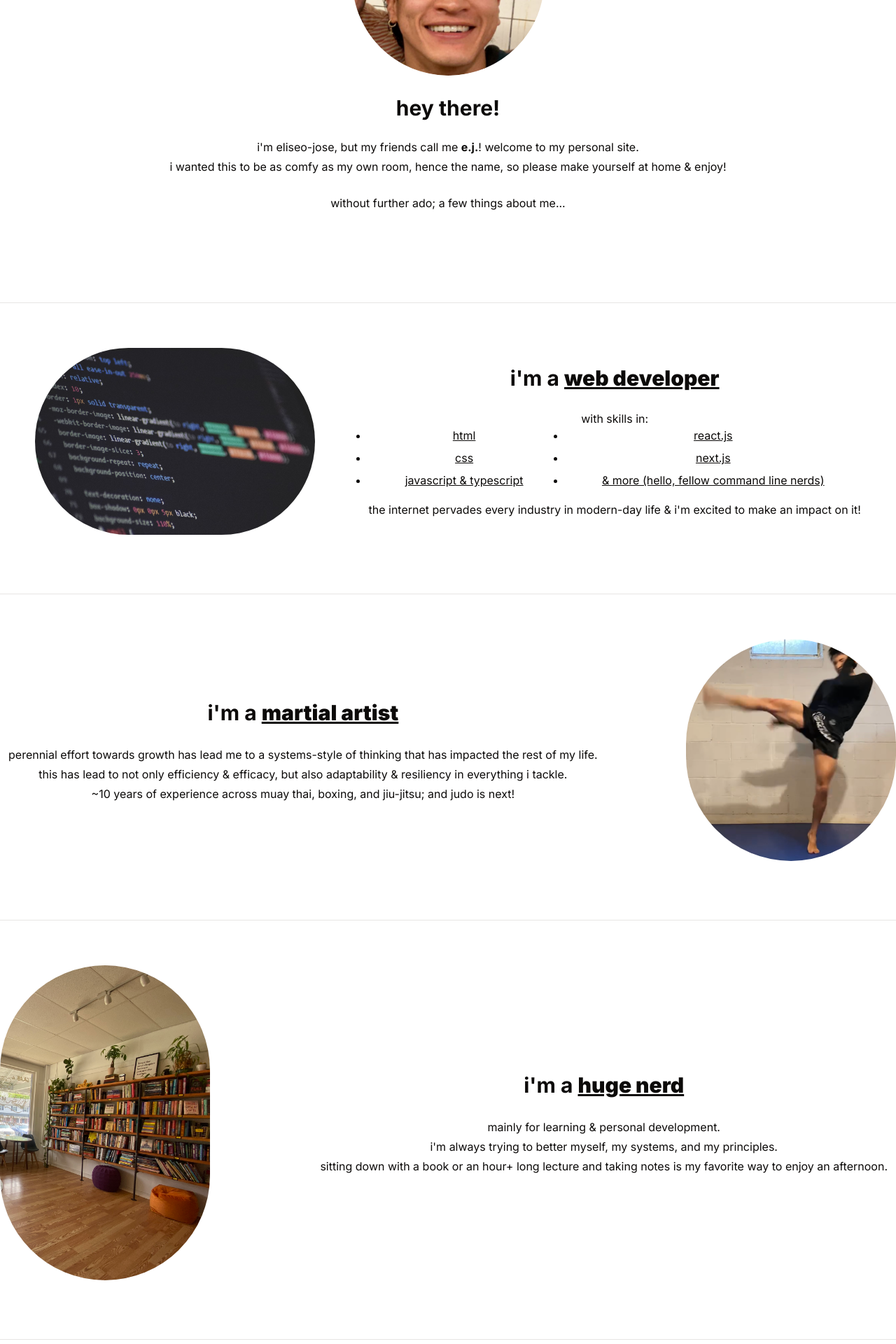
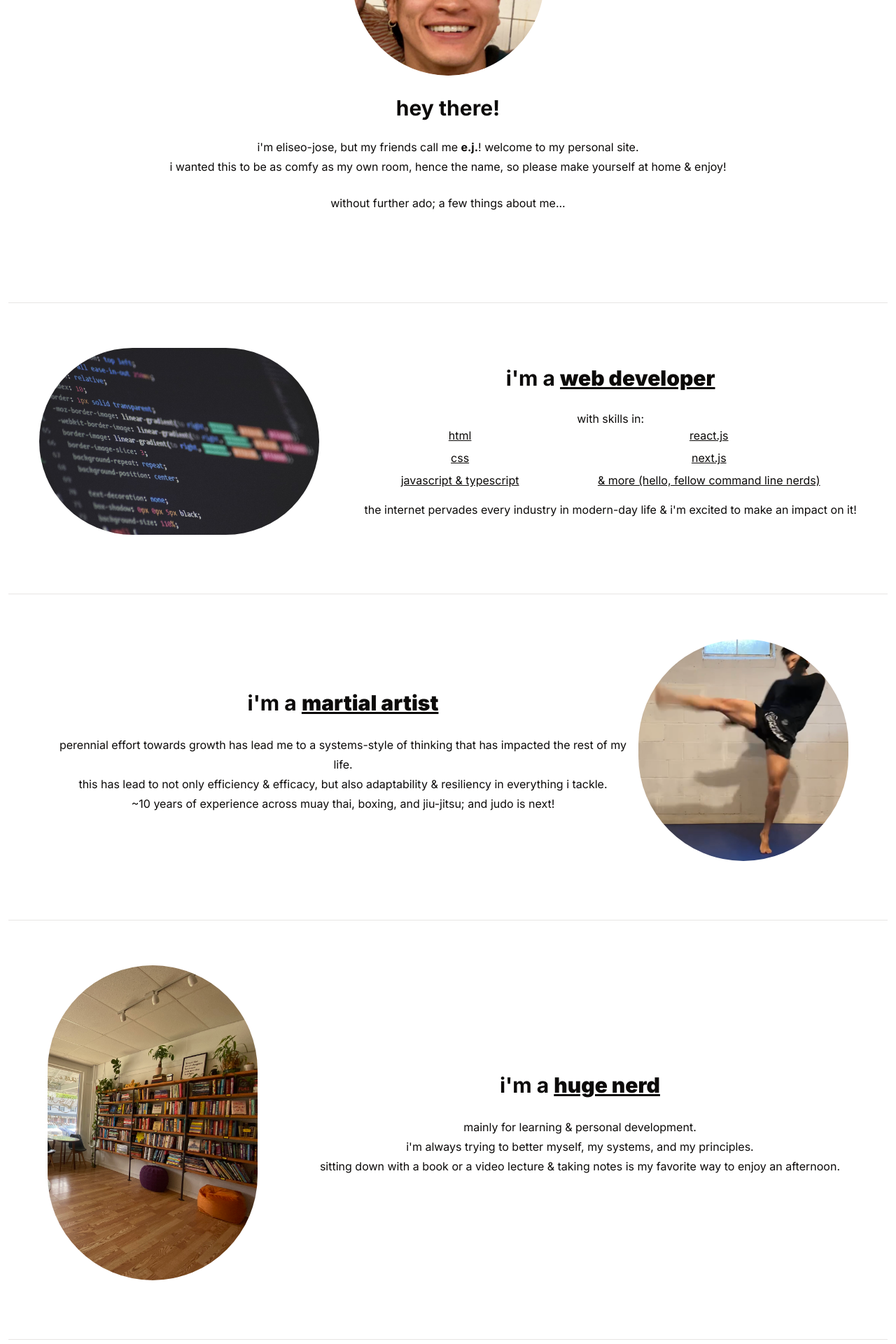
Before and after one commit to ejperez37/personal-site, a Next.js app: page / in a window 1280 px wide. Shown: the part 320-2240 px from the top of the page at 70% size. Built offline with nearby package versions, Linux system fonts and the light colour scheme.

Commit message:
Set up links between pages, move theme toggle from home page to header component

```diff
--- a/package.json
+++ b/package.json
@@ -14,6 +14,7 @@
     "@radix-ui/react-icons": "^1.3.0",
     "@radix-ui/react-separator": "^1.0.3",
     "@radix-ui/react-slot": "^1.0.2",
+    "@radix-ui/react-tooltip": "^1.0.6",
     "@types/node": "20.6.0",
     "@types/react": "18.2.21",
     "@types/react-dom": "18.2.7",
--- /dev/null
+++ b/src/app/blog/page.tsx
@@ -0,0 +1,10 @@
+"use client"
+
+import { useTheme } from "next-themes"
+
+export default function Page() {
+    const {theme, setTheme } = useTheme();
+    return (
+        <p>whaddup</p>
+    )
+  }
--- a/src/app/layout.tsx
+++ b/src/app/layout.tsx
@@ -3,6 +3,7 @@ import './globals.css'
 import type { Metadata } from 'next'
 import { Inter } from 'next/font/google'
 import Header from '@/components/Header'
+import Footer from '@/components/Footer'
 
 const inter = Inter({ subsets: ['latin'] })
 
@@ -22,6 +23,7 @@ export default function RootLayout({
         <ThemeProvider attribute="class" defaultTheme="system" enableSystem>
         <Header />
           {children}
+        <Footer/>
         </ThemeProvider>
       </body>
     </html>
--- a/src/app/page.tsx
+++ b/src/app/page.tsx
@@ -2,25 +2,13 @@
 
 import Container from "@/components/ui/container"
 import Image from "next/image"
-import Footer from "@/components/Footer"
 import { Separator } from "@/components/ui/separator"
-import { Button } from "@/components/ui/button"
-import { Sun, Moon } from "lucide-react"
-import { useTheme } from "next-themes"
+import { Tooltip, TooltipContent, TooltipProvider, TooltipTrigger } from "@/components/ui/tooltip"
 
 export default function Home() {
-  const {theme, setTheme } = useTheme();
   return (
     <>
         <Container>
-          <div className="flex justify-center">
-            <Button variant="ghost" size="icon" aria-label="Toggle Theme"
-                    className="mt-7" onClick={() => setTheme(theme === "dark" ? "light" : "dark")}>
-                        <Sun className="h-6 w-6 rotate-0 scale-100 transition-all dark:-rotate-90 dark:scale-0" />
-                        <Moon className="absolute h-6 w-6 rotate-90 scale-0 transition-all dark:rotate-0 dark:scale-100" />
-                        <span className="sr-only">Toggle Theme</span>
-            </Button>
-          </div>
           <div>
           <Image
               priority
@@ -31,9 +19,18 @@ export default function Home() {
               alt="Picture of Eliseo's face"
             />
           </div>
-          <div className="flex flex-col justify-center items-center text-center mb-32 leading-7">
+          <div className="flex flex-col justify-center items-center text-center mb-32 leading-7 mx-3">
             <h2 className="text-3xl font-bold mb-6">hey there!</h2>
-            <p>i&apos;m eliseo-jose, but my friends call me <b>e.j.</b>! welcome to my personal site.</p>
+            <p>i&apos;m
+              <TooltipProvider>
+                <Tooltip>
+                  <TooltipTrigger className="ms-1"> eliseo-jose
+                  </TooltipTrigger>
+                  <TooltipContent>
+                    <p>pronounced: el-ee-say-oh hoh-say</p>
+                  </TooltipContent>
+                </Tooltip>
+              </TooltipProvider>, but my friends call me <b>e.j.</b>! welcome to my personal site.</p>
             <p>i wanted this to be as comfy as my own room, hence the name, so please make yourself at home & enjoy!</p>
             <p className="mt-6">without further ado; a few things about me...</p>
           </div>
@@ -50,7 +47,7 @@ export default function Home() {
               <h2 className="text-3xl font-bold mb-7">i&apos;m a <b className="underline">web developer</b></h2>
               <ul>
                 <li>with skills in:</li>
-                  <ul className="grid grid-flow-col grid-rows-3 gap-2 sm:list-disc max-w-full underline">
+                  <ul className="grid grid-flow-col grid-rows-3 gap-2 max-w-full underline">
                     <li>html</li>
                     <li>css</li>
                     <li>javascript & typescript</li>
@@ -63,7 +60,7 @@ export default function Home() {
             </div>
           </div>
           <Separator orientation="horizontal" className="my-10"/>
-          <div className="flex flex-col sm:flex-row-reverse justify-between items-center text-center leading-7 mb-14">
+          <div className="flex flex-col sm:flex-row-reverse justify-between items-center text-center leading-7 mb-14 sm:mx-14">
             <Image
               src="/images/kick.jpg"
               className="rounded-full mt-6 mb-7"
@@ -85,7 +82,7 @@ export default function Home() {
             </div>
           </div>
           <Separator orientation="horizontal" className="my-10"/>
-          <div className="flex flex-col sm:flex-row justify-between items-center text-center leading-7 mb-14">
+          <div className="flex flex-col sm:flex-row justify-between items-center text-center leading-7 mb-14 sm:mx-14">
             <Image
                 src="/images/bookshelf.jpg"
                 className="rounded-full mt-6 mb-7"
@@ -97,7 +94,7 @@ export default function Home() {
               <h2 className="text-3xl font-bold mb-7">i&apos;m a <b className="underline">huge nerd</b></h2>
               <p>mainly for learning & personal development.</p>
               <p>i&apos;m always trying to better myself, my systems, and my principles.</p>
-              <p>sitting down with a book or an hour+ long lecture and taking notes is my favorite way to enjoy an afternoon.</p>
+              <p>sitting down with a book or a video lecture & taking notes is my favorite way to enjoy an afternoon.</p>
             </div>
           </div>
           <Separator orientation="horizontal" className="my-10"/>
@@ -119,7 +116,6 @@ export default function Home() {
               please reach out!
             </p>
           </div>
-        <Footer/>
         </Container>
     </>
   )
--- /dev/null
+++ b/src/app/secret-page/page.tsx
@@ -0,0 +1,3 @@
+export default function Page() {
+    return <p>under construction 🚧 🦺 🏗️ </p>
+}
--- /dev/null
+++ b/src/app/work/page.tsx
@@ -0,0 +1,3 @@
+export default function Page() {
+    return <p>under construction 🚧 🦺 🏗️ </p>
+}
--- a/src/components/Footer.tsx
+++ b/src/components/Footer.tsx
@@ -1,17 +1,24 @@
 import { Github, HelpCircle, Mail } from 'lucide-react'
 import { Button } from './ui/button'
+import Link from 'next/link'
 
 const Footer = () => {
     return (
         <div className="flex justify-center pt-10 pb-7">
             <Button variant="ghost" size="icon" aria-label="Github">
-                <Github></Github>
+                <a href="https://github.com/ejperez37">
+                    <Github></Github>
+                </a>
             </Button>
             <Button variant="ghost" size="icon" aria-label="Secret Button">
-                <HelpCircle></HelpCircle>
+                <Link href="/secret-page">
+                    <HelpCircle></HelpCircle>
+                </Link>
             </Button>
             <Button variant="ghost" size="icon" aria-label="Email">
-                <Mail></Mail>
+                <a href="mailto:ejperez37@gmail.com?subject=Greetings from your personal site!">
+                    <Mail></Mail>
+                </a>
             </Button>
         </div>
     )
--- a/src/components/Header.tsx
+++ b/src/components/Header.tsx
@@ -1,16 +1,30 @@
+"use client"
+
 import { Button } from "./ui/button"
-import { Separator } from "@/components/ui/separator"
 import Link from "next/link"
+import { Sun, Moon } from "lucide-react"
+import { useTheme } from "next-themes"
 
 const Header = () => {
+    const {theme, setTheme } = useTheme();
     return (
-        <header>
-            <div className="flex justify-around border-b px-2 py-3 max-w-full">
-                <Button asChild variant="ghost"><Link href="/">work</Link></Button>
-                <Button asChild variant="ghost" className="text-lg"><Link href="/">eliseo&apos;s room</Link></Button>
-                <Button asChild variant="ghost"><Link href="/">blog</Link></Button>
-            </div>
-        </header>
+        <>
+            <header>
+                <div className="flex justify-around border-b px-2 py-3 max-w-full">
+                    <Button asChild variant="ghost"><Link href="/work">work</Link></Button>
+                    <Button asChild variant="ghost" className="text-lg"><Link href="/">eliseo&apos;s room</Link></Button>
+                    <Button asChild variant="ghost"><Link href="/blog">blog</Link></Button>
+                </div>
+            </header>
+            <div className="flex justify-center">
+            <Button variant="ghost" size="icon" aria-label="Toggle Theme"
+                    className="mt-7" onClick={() => setTheme(theme === "dark" ? "light" : "dark")}>
+                        <Sun className="h-6 w-6 rotate-0 scale-100 transition-all dark:-rotate-90 dark:scale-0" />
+                        <Moon className="absolute h-6 w-6 rotate-90 scale-0 transition-all dark:rotate-0 dark:scale-100" />
+                        <span className="sr-only">Toggle Theme</span>
+            </Button>
+        </div>
+      </>
     )
 }
 
--- a/src/components/ui/container.tsx
+++ b/src/components/ui/container.tsx
@@ -6,7 +6,7 @@ const Container: React.FC<ContainerProps> = ({
     children
 }) => {
     return (
-        <div className="mx-auto max-w-full">
+        <div className="mx-auto px-3 max-w-full">
             {children}
         </div>
     );
--- /dev/null
+++ b/src/components/ui/tooltip.tsx
@@ -0,0 +1,30 @@
+"use client"
+
+import * as React from "react"
+import * as TooltipPrimitive from "@radix-ui/react-tooltip"
+
+import { cn } from "@/lib/utils"
+
+const TooltipProvider = TooltipPrimitive.Provider
+
+const Tooltip = TooltipPrimitive.Root
+
+const TooltipTrigger = TooltipPrimitive.Trigger
+
+const TooltipContent = React.forwardRef<
+  React.ElementRef<typeof TooltipPrimitive.Content>,
+  React.ComponentPropsWithoutRef<typeof TooltipPrimitive.Content>
+>(({ className, sideOffset = 4, ...props }, ref) => (
+  <TooltipPrimitive.Content
+    ref={ref}
+    sideOffset={sideOffset}
+    className={cn(
+      "z-50 overflow-hidden rounded-md bg-primary px-3 py-1.5 text-xs text-primary-foreground animate-in fade-in-0 zoom-in-95 data-[state=closed]:animate-out data-[state=closed]:fade-out-0 data-[state=closed]:zoom-out-95 data-[side=bottom]:slide-in-from-top-2 data-[side=left]:slide-in-from-right-2 data-[side=right]:slide-in-from-left-2 data-[side=top]:slide-in-from-bottom-2",
+      className
+    )}
+    {...props}
+  />
+))
+TooltipContent.displayName = TooltipPrimitive.Content.displayName
+
+export { Tooltip, TooltipTrigger, TooltipContent, TooltipProvider }
```
Also changed, not shown: 1 other file (tests, documents, lock files or other folders).
